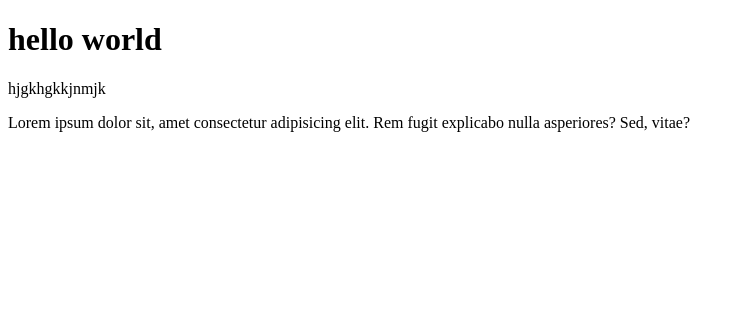
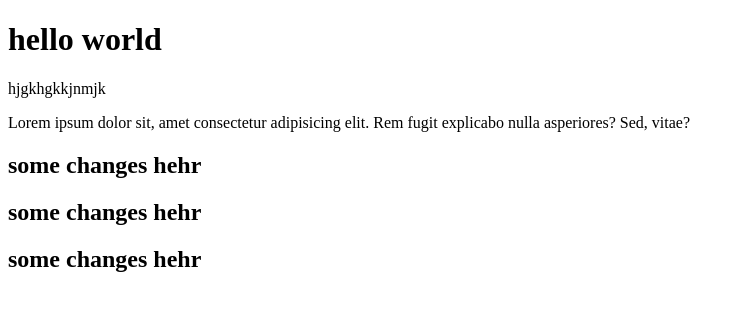
Before and after one commit to Suryachowdary57/fsd40, a plain HTML site: page index.html in a window 1280 px wide. Shown: the whole page, without its empty margins (0-745 px from the left). Drawn offline with Linux system fonts and the light colour scheme.

Commit message:
some h2 tags added

```diff
--- a/index.html
+++ b/index.html
@@ -11,5 +11,8 @@
     <h1>hello world</h1>
     hjgkhgkkjnmjk
     <p>Lorem ipsum dolor sit, amet consectetur adipisicing elit. Rem fugit explicabo nulla asperiores? Sed, vitae?</p>
+    <h2>some changes hehr</h2>
+    <h2>some changes hehr</h2>
+    <h2>some changes hehr</h2>
 </body>
 </html>
```
